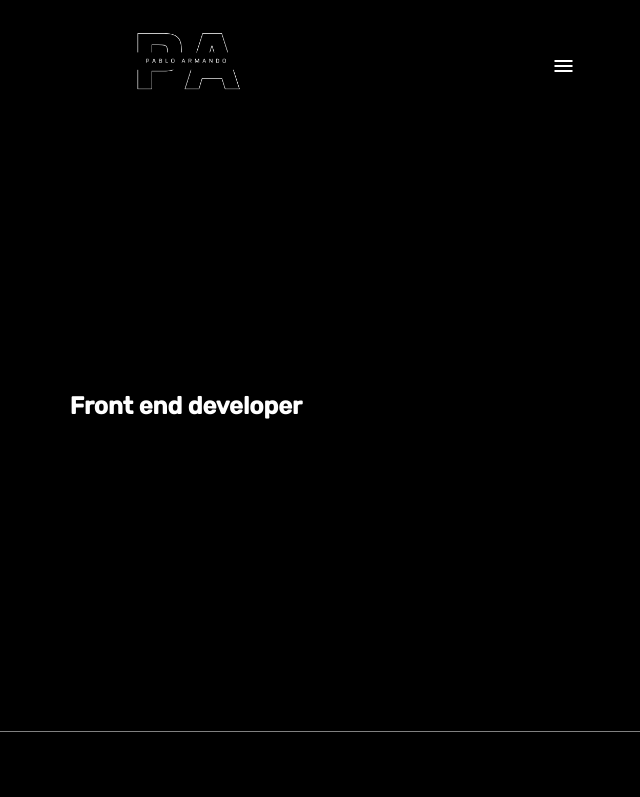
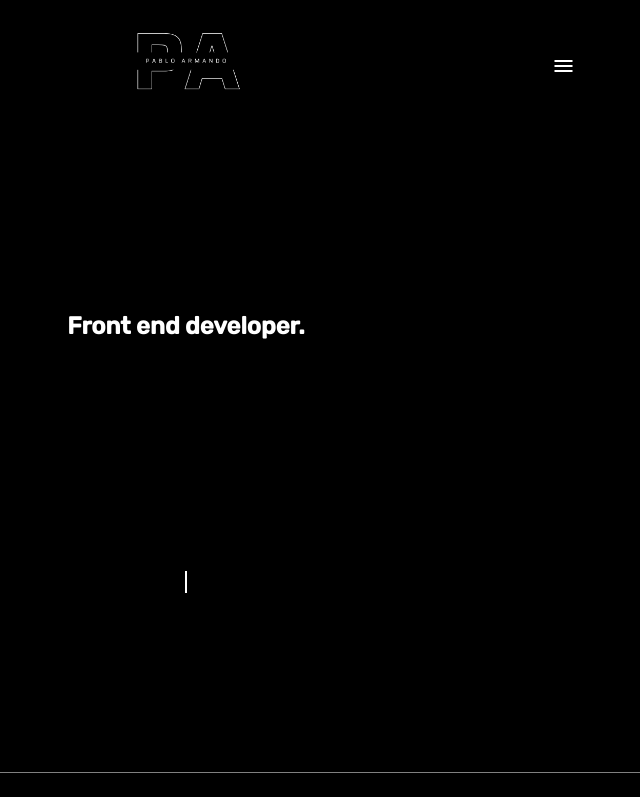
Before and after one commit to Pablito-1988/pablo-armando, a React (Create React App) app: page / in a window 1280 px wide. Shown: the top 797 px of the page, without its empty margins (454-1094 px from the left). Built offline with nearby package versions, Linux system fonts and the light colour scheme.

Commit message:
style added on home page

```diff
--- a/src/Components/Home/Home.css
+++ b/src/Components/Home/Home.css
@@ -1,21 +1,47 @@
 .homeAnimation{
     display: flex;
     width: 100%;
+    height: 20rem;
     flex-direction: column;
     align-items: center;
-    padding-top: 15rem;
-    padding-bottom: 15rem;
+    padding-top: 10rem;
+    padding-bottom: 10rem;
     background-color: black;
     transition: 1s;
 
 }
+.arrow{
+
+    margin-top: 10rem;
+    border: 1px solid white;
+    animation: pointer 2.5s infinite;
+    transition: 1s;
+}
+.arrow_active{
+    margin-top: 10rem;
+    border: 1px solid black;
+    animation: pointer 2.5s infinite;
+    transition: 1s;
+}
+@keyframes pointer{
+    0%{
+        height: 1px;
+    }
+    50%{
+       height: 25px;
+    }
+    100%{
+        height: 1px;
+    }
+}
 .homeAnimation_active{
     display: flex;
     width: 100%;
+    height: 20rem;
     flex-direction: column;
     align-items: center;
-    padding-top: 15rem;
-    padding-bottom: 15rem;
+    padding-top: 10rem;
+    padding-bottom: 10rem;
     background-color: white;
     transition: 1s;
 }
--- a/src/Components/Home/Home.js
+++ b/src/Components/Home/Home.js
@@ -4,15 +4,18 @@ import "./Home.css";
 const Home = () => {
 const [test , setTest] = useState('test');
 const [background , setBackground] = useState('homeAnimation');
+const [arrow , setArrow] = useState('arrow');
 
     function change () {
 
         if(window.scrollY > 50){
            setTest("test1");
            setBackground("homeAnimation_active");
+              setArrow("arrow_active");
         }else{
             setTest("test");
             setBackground("homeAnimation");
+            setArrow("arrow");
         }
     }
     window.addEventListener('scroll' , change)
@@ -21,12 +24,11 @@ const [background , setBackground] = useState('homeAnimation');
             <section>
                 <div  className={background}>
                     <div className="homeAnimation__text">
-                        <h1  className={test}>Front end developer</h1>
-                        <p>bulding better worlds</p>
+                        <h1  className={test}>Front end developer.</h1>
+                        <p>Bulding better webs</p>
+                        <span className={arrow}></span>
                       </div>
-
                 </div>
-
             </section>
         </div>
     );
```
